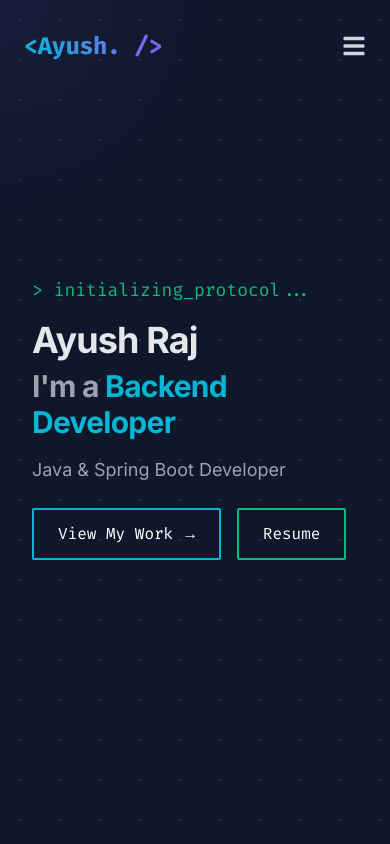
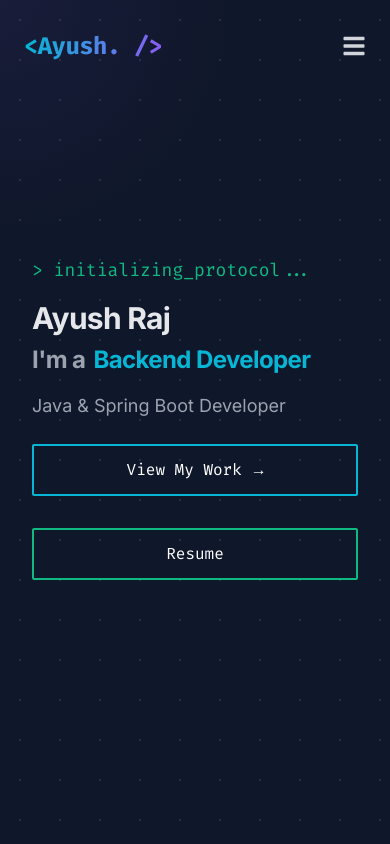
Before and after one commit to Ayushh23/mine-portfolio, a React (Vite) app: page / in a window 390 px wide. Shown: the top 844 px of the page. Built offline with nearby package versions, Linux system fonts and the light colour scheme.

Commit message:
Responsiveness of navbar

```diff
--- a/src/App.jsx
+++ b/src/App.jsx
@@ -11,7 +11,7 @@ import Footer from './components/Footer.jsx';
 
 function App() {
   return (
-    <div>
+    <div className="overflow-x-hidden">
       <Navbar />
       <Hero />
       <About />
--- a/src/components/Hero.jsx
+++ b/src/components/Hero.jsx
@@ -105,7 +105,7 @@ const Hero = () => {
                     initial={{ opacity: 0, x: -50 }}
                     animate={{ opacity: 1, x: 0 }}
                     transition={{ duration: 0.5, delay: 0.1 }}
-                    className='text-4xl sm:text-5xl md:text-7xl font-bold text-gray-200'
+                    className='text-3xl sm:text-4xl md:text-6xl lg:text-7xl font-bold text-gray-200'
                 >
                     {content.hero.title.replace("Hi, I'm ", "")}
                 </motion.h1>
@@ -114,9 +114,9 @@ const Hero = () => {
                     initial={{ opacity: 0, x: -50 }}
                     animate={{ opacity: 1, x: 0 }}
                     transition={{ duration: 0.5, delay: 0.2 }}
-                    className='text-3xl sm:text-4xl md:text-6xl font-bold text-gray-400 mt-2'
+                    className='text-2xl sm:text-3xl md:text-5xl lg:text-6xl font-bold text-gray-400 mt-2 flex flex-wrap items-center gap-x-2 sm:gap-x-3'
                 >
-                    I'm a <RotatingText />
+                    <span>I'm a</span> <RotatingText />
                 </motion.h2>
 
                 <motion.p
@@ -132,10 +132,10 @@ const Hero = () => {
                     initial={{ opacity: 0, y: 50 }}
                     animate={{ opacity: 1, y: 0 }}
                     transition={{ duration: 0.5, delay: 0.4 }}
-                    className='flex'
+                    className='flex flex-col sm:flex-row gap-4'
                 >
-                    <Link to="projects" smooth={true} duration={500} className='mr-4'>
-                        <button className='relative group border-2 border-accent-cyan px-6 py-3 my-2 flex items-center hover:bg-accent-cyan/10 transition-all duration-300 rounded-sm font-mono text-white overflow-hidden'>
+                    <Link to="projects" smooth={true} duration={500}>
+                        <button className='relative group border-2 border-accent-cyan px-6 py-3 my-2 flex items-center justify-center hover:bg-accent-cyan/10 transition-all duration-300 rounded-sm font-mono text-white overflow-hidden w-full sm:w-auto'>
                             <span className='z-10 relative'>{content.hero.cta}</span>
                             <span className='absolute inset-0 bg-accent-cyan opacity-0 group-hover:opacity-10 transition-opacity duration-300'></span>
                             <span className='group-hover:rotate-90 duration-300 ml-3 z-10'>
@@ -144,7 +144,7 @@ const Hero = () => {
                         </button>
                     </Link>
                     <a href={content.resume.link} target="_blank" rel="noopener noreferrer">
-                        <button className='relative group border-2 border-accent-green px-6 py-3 my-2 flex items-center hover:bg-accent-green/10 transition-all duration-300 rounded-sm font-mono text-white overflow-hidden'>
+                        <button className='relative group border-2 border-accent-green px-6 py-3 my-2 flex items-center justify-center hover:bg-accent-green/10 transition-all duration-300 rounded-sm font-mono text-white overflow-hidden w-full sm:w-auto'>
                             <span className='z-10 relative'>Resume</span>
                         </button>
                     </a>
--- a/src/index.css
+++ b/src/index.css
@@ -5,8 +5,16 @@
 @tailwind utilities;
 
 @layer base {
+  html {
+    @apply overflow-x-hidden;
+  }
+
   body {
     @apply bg-primary text-gray-100 font-sans antialiased overflow-x-hidden;
+  }
+
+  * {
+    @apply box-border;
   }
 
   h1,
```
